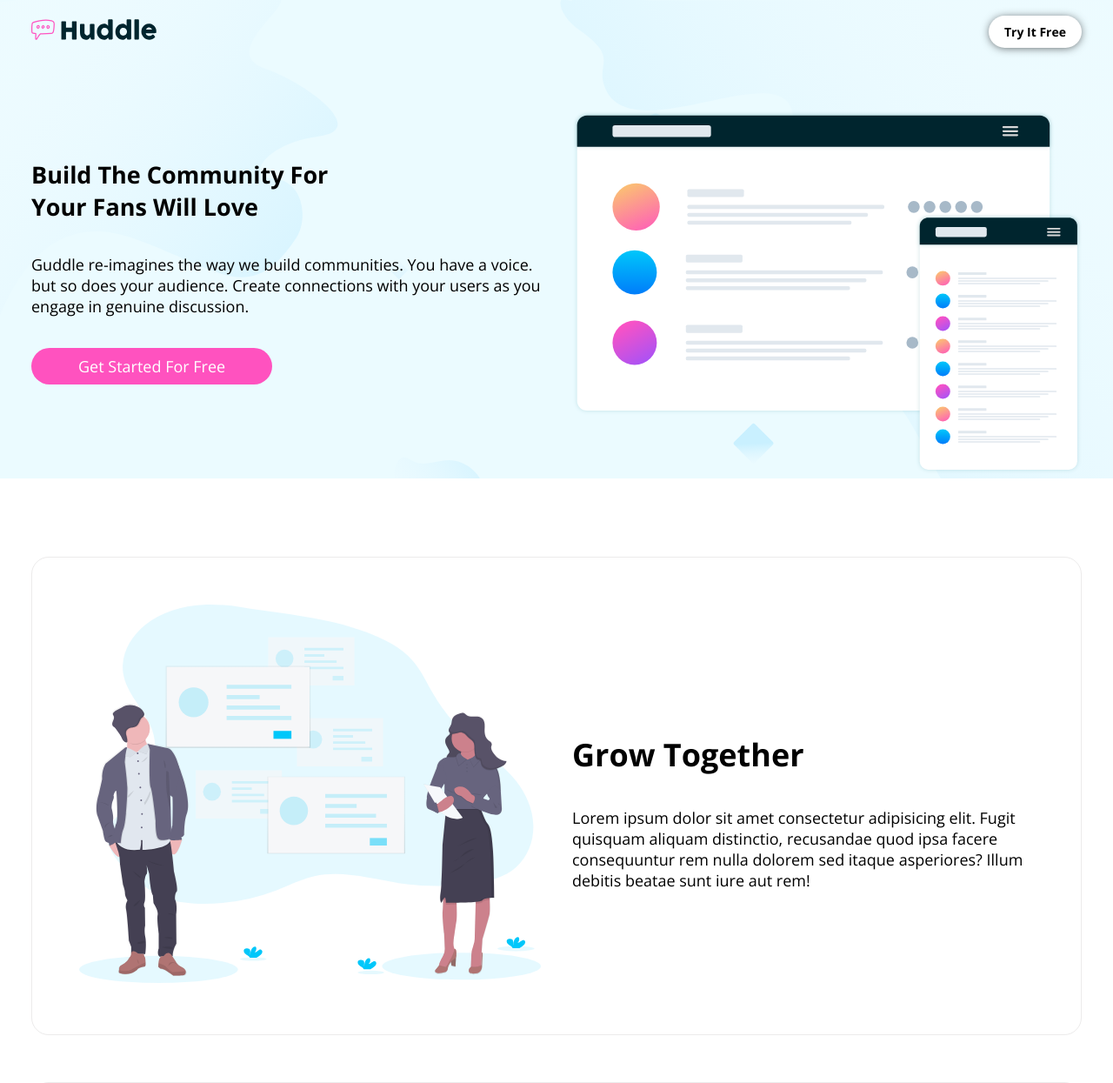
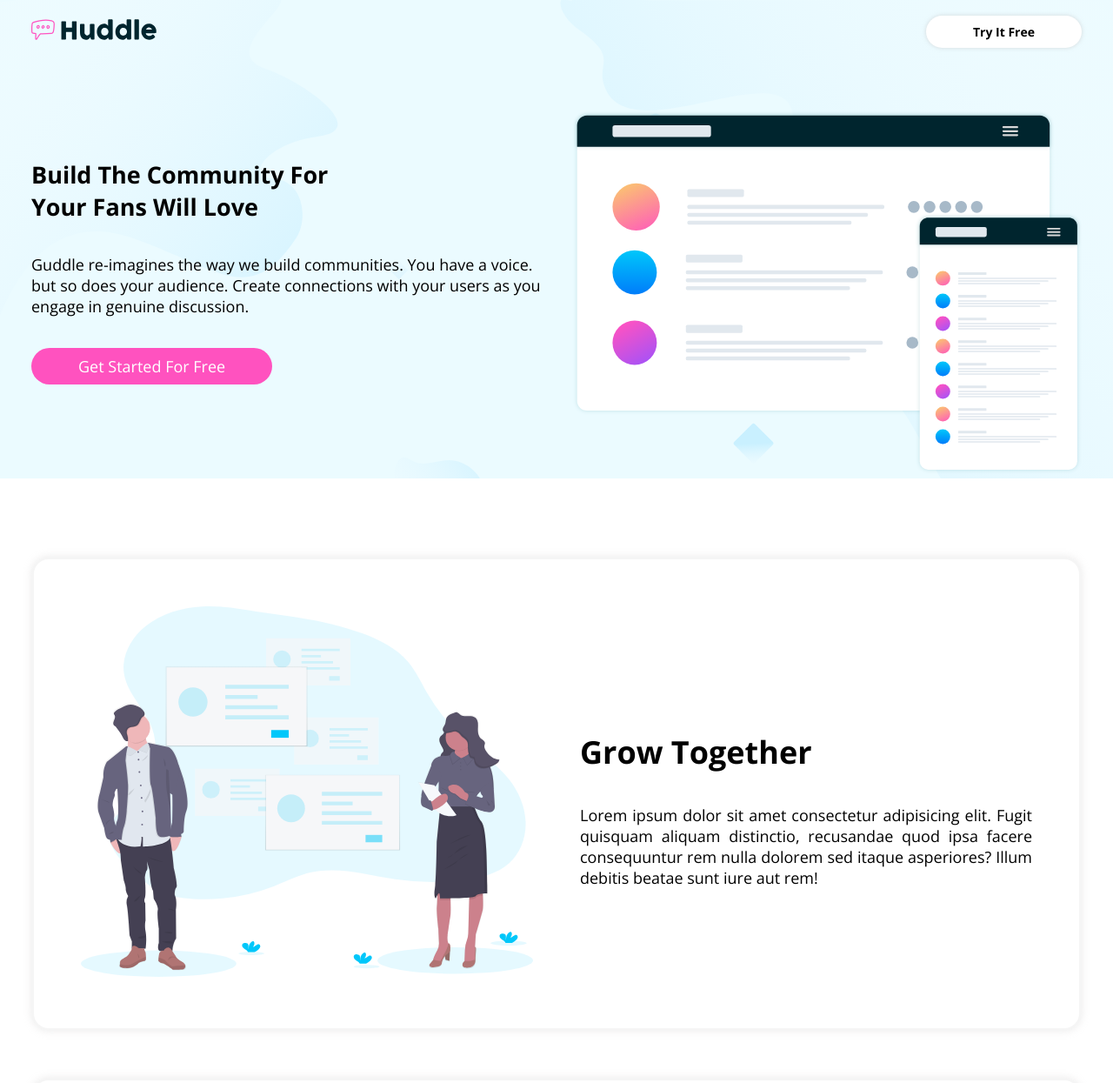
Before and after one commit to Aldosdlatorre/huddle-landing-page, a plain HTML site: page index.html in a window 1280 px wide. Shown: the top 1245 px of the page at 87% size. Drawn offline with nearby package versions, Linux system fonts and the light colour scheme.

Commit message:
haciendo algunos ajustes

```diff
--- a/css/style.css
+++ b/css/style.css
@@ -63,16 +63,22 @@ img{
     /* margin: 2rem 0; */
     background-color: white;
     border-radius: 30px;
-    box-shadow: 0px 1px 11px -2px rgba(0,0,0,0.75);
+    box-shadow: 0px 0px 5px #c4c4c49c;;
 }
 
 .btn a{
-    padding: .5rem 1rem;
+    padding: .7rem 1rem;
     font-weight: 700;
     width: 100%;
-    font-size: 14px;
+    font-size: 12px;
 }
 
+@media (min-width: 768px) {
+    .btn a{
+        padding: .5rem 3rem;
+        font-size: 14px;
+    }
+}
 
 
 .secondary{
@@ -144,10 +150,18 @@ span{
 }
 
 .card{
-    border: 1px solid rgb(236, 235, 235);
+    border: 3px solid #eeeeee8e;
+    box-shadow: 0px 0px 10px #e7e6e6c7;
     border-radius: 20px;
     padding: 3rem;
     margin-bottom: 3rem;
+    text-align: center;
+}
+
+@media (min-width: 768px) {
+    .card{
+        text-align: justify;
+    }
 }
 
 @media (min-width: 768px) {
@@ -155,7 +169,7 @@ span{
         display: grid;
         grid-template-columns: repeat(2, 1fr);
         align-items: center;
-        gap: 2rem;
+        gap: 3rem;
     }
 }
 
--- a/index.html
+++ b/index.html
@@ -51,6 +51,7 @@
   <main class="cards">
 
     <div class="card">
+
       <div class="card__img">
         <img src="images/illustration-grow-together.svg" alt="">
       </div>
@@ -63,7 +64,7 @@
 
     <div class="card">
       <div class="card__img">
-        <img src="images/illustration-grow-together.svg" alt="">
+        <img src="images/illustration-flowing-conversation.svg" alt="">
       </div>
 
       <div class="card__text">
@@ -74,7 +75,7 @@
 
     <div class="card">
       <div class="card__img">
-        <img src="images/illustration-grow-together.svg" alt="">
+        <img src="images/illustration-your-users.svg" alt="">
       </div>
 
       <div class="card__text">
```
